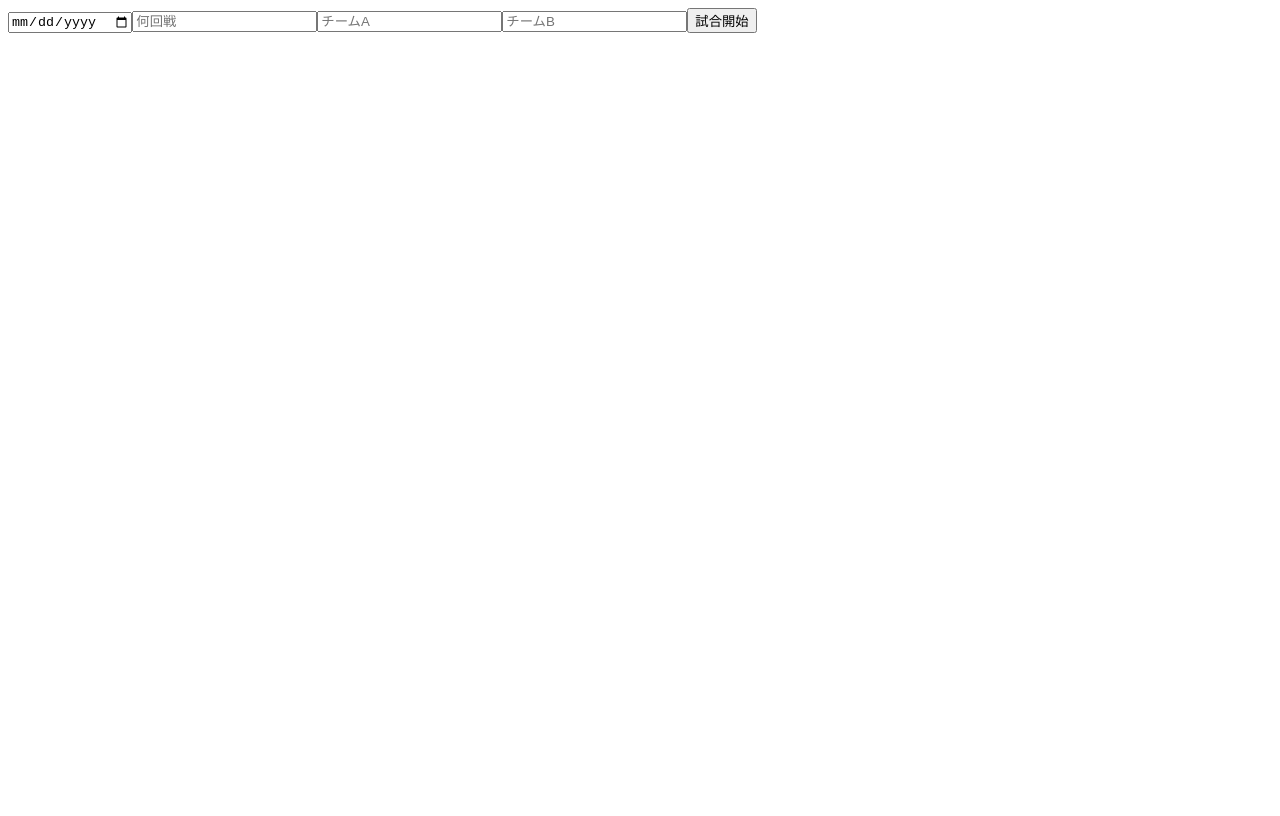
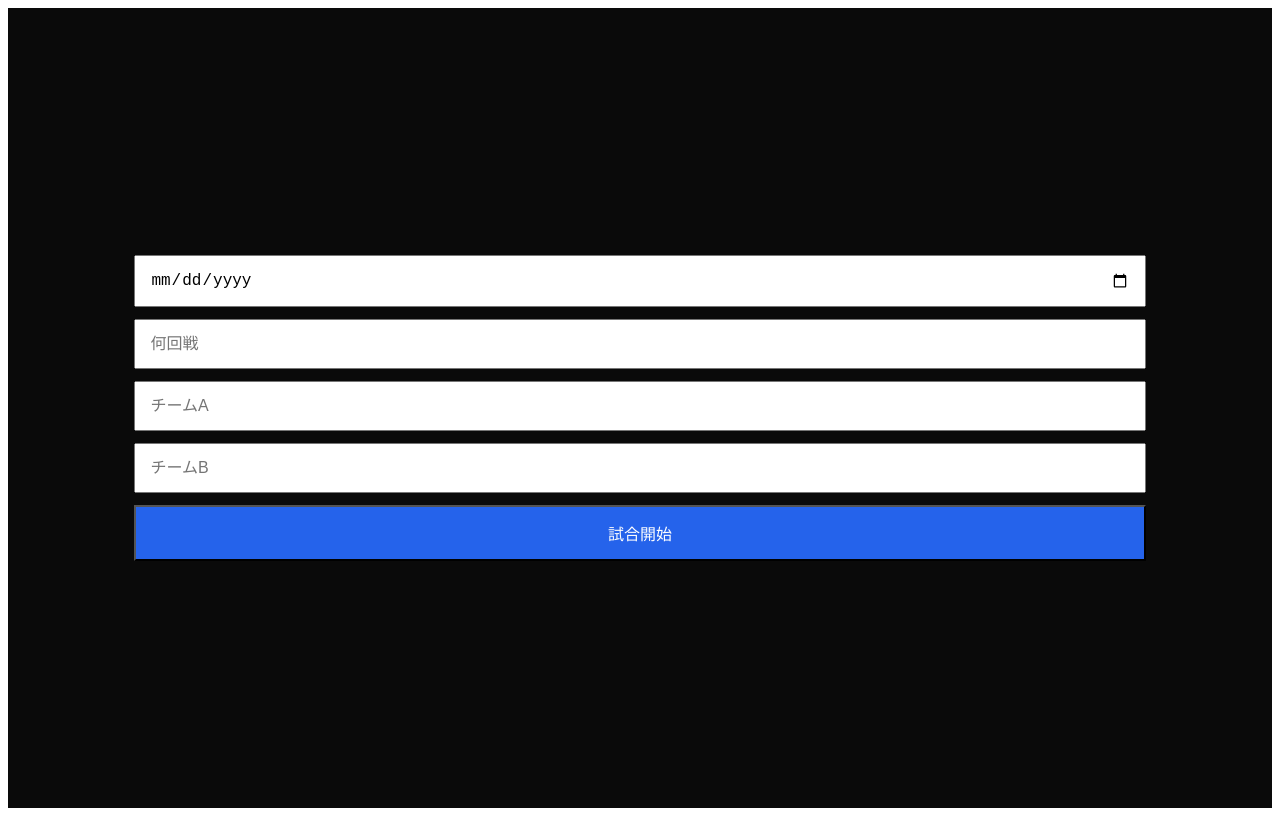
Before and after one commit to hakkinen9301/handball-score-new, a React (Create React App) app: page / in a window 1280 px wide. Built offline with nearby package versions, Linux system fonts and the light colour scheme.

Commit message:
Refactor localStorage handling and improve save logic

```diff
--- a/src/App.js
+++ b/src/App.js
@@ -14,16 +14,27 @@ export default function App() {
   }, [events]);
 
   useEffect(() => {
+    const saved = localStorage.getItem("current_match");
     const hist = localStorage.getItem("match_history");
+
+    if (saved) {
+      const data = JSON.parse(saved);
+      setInfo(data.info);
+      setEvents(data.events);
+      setStarted(true);
+    }
+
     if (hist) setHistory(JSON.parse(hist));
   }, []);
 
   useEffect(() => {
     if (!started) return;
-    localStorage.setItem("current_match", JSON.stringify({ info, events }));
+    localStorage.setItem(
+      "current_match",
+      JSON.stringify({ info, events })
+    );
   }, [events, info, started]);
 
-  // ===== スコア =====
   const calcScore = (target) => {
     let b = 0, r = 0;
     let section = "前半";
@@ -37,10 +48,10 @@ export default function App() {
         }
       }
     });
+
     return `${b}-${r}`;
   };
 
-  // ===== イベント追加 =====
   const addEvent = (team, type, number) => {
     setEvents(prev => {
       const list = [...prev, { team, type, number }];
@@ -56,40 +67,19 @@ export default function App() {
     });
   };
 
-  const addSection = (label) => {
+  const addSection = (label) =>
     setEvents(prev => [...prev, { type: "section", label }]);
-
-    // ★試合終了で自動保存
-    if (label === "試合終了") autoSave();
-  };
 
   const undo = () => setEvents(prev => prev.slice(0, -1));
 
-  // ===== 履歴 =====
-  const makeKey = () =>
-    `${info.date}_${info.round}_${info.home}_${info.away}`;
-
-  const autoSave = () => {
-    const key = makeKey();
+  const save = () => {
     const newHistory = [
-      { key, info, events },
-      ...history.filter(h => h.key !== key)
-    ].sort((a, b) => (a.info.date < b.info.date ? 1 : -1));
-
+      { info, events, date: new Date().toISOString() },
+      ...history
+    ];
     setHistory(newHistory);
     localStorage.setItem("match_history", JSON.stringify(newHistory));
-  };
-
-  const save = () => {
-    autoSave();
     alert("履歴に保存しました");
-  };
-
-  const deleteHistory = (key) => {
-    if (!window.confirm("削除しますか？")) return;
-    const newHistory = history.filter(h => h.key !== key);
-    setHistory(newHistory);
-    localStorage.setItem("match_history", JSON.stringify(newHistory));
   };
 
   const loadMatch = (match) => {
@@ -99,61 +89,27 @@ export default function App() {
   };
 
   const resetToForm = () => {
-    localStorage.removeItem("current_match");
-    setEvents([]);
     setStarted(false);
   };
 
-  // ===== 画像保存（前半・後半）=====
+  // ★画像保存（CDN版）
   const saveImage = async () => {
     if (!window.html2canvas) {
-      alert("html2canvasが未読込");
+      alert("画像保存の読み込みに失敗しました");
       return;
     }
 
-    const sections = ["前半", "後半"];
-
-    for (let sec of sections) {
-      let section = "前半";
-      const filtered = events.filter(e => {
-        if (e.type === "section") section = e.label;
-        return section === sec && e.type !== "section";
+    const canvas = await window.html2canvas(document.body, {
+      backgroundColor: "#000",
+      scale: 2,
     });
 
-      const div = document.createElement("div");
-      div.style.background = "#000";
-      div.style.color = "#fff";
-      div.style.padding = "40px 20px"; // 余白
-
-      div.innerHTML = `
-        <div style="text-align:center;margin-bottom:10px">
-          ${info.date} ${info.round}<br/>
-          ${info.home} vs ${info.away}<br/>
-          ${sec} ${calcScore(sec)}
-        </div>
-        ${filtered.map(e=>{
-          const mark =
-            e.type==="goal"?(e.team==="blue"?"🔵":"🔴"):
-            e.type==="miss"?"❌":
-            e.type==="out"?"⛔":"↩";
-
-          return `<div>${e.team==="blue"?"#"+e.number:""} ${mark} ${e.team==="red"?"#"+e.number:""} ${e.score}</div>`;
-        }).join("")}
-      `;
-
-      document.body.appendChild(div);
-
-      const canvas = await window.html2canvas(div, { scale: 2 });
     const link = document.createElement("a");
-      link.download = `${sec}.png`;
+    link.download = "score.png";
     link.href = canvas.toDataURL();
     link.click();
-
-      document.body.removeChild(div);
-    }
   };
 
-  // ===== 得点集計（混在防止済み）=====
   const goalStats = events.reduce((acc, e) => {
     if (e.type === "goal") {
       const key = `${e.team}-${e.number}`;
@@ -189,14 +145,18 @@ export default function App() {
               onChange={(e)=>setInfo({...info,away:e.target.value})}/>
             <button style={styles.startBtn} onClick={()=>setStarted(true)}>試合開始</button>
 
+            {history.length > 0 && (
+              <div style={{marginTop:20}}>
+                <div>履歴</div>
                 {history.map((h,i)=>(
                   <div key={i}>
                     <button onClick={()=>loadMatch(h)}>
-                  {h.info.date} / {h.info.round} / {h.info.home} vs {h.info.away}
+                      {h.info.home} vs {h.info.away}
                     </button>
-                <button onClick={()=>deleteHistory(h.key)}>削除</button>
                   </div>
                 ))}
+              </div>
+            )}
           </div>
         </div>
       )}
@@ -301,4 +261,68 @@ export default function App() {
   );
 }
 
-const styles = { /* ←ここはあなたの元コードそのまま（省略せず使ってOK） */ };
+const styles = {
+  container:{
+    background:"#0a0a0a",
+    color:"#fff",
+    height:"100vh",
+    display:"flex",
+    flexDirection:"column",
+    fontFamily:"system-ui, -apple-system, sans-serif"
+  },
+
+  header:{position:"sticky",top:0,background:"#000",textAlign:"center",padding:8},
+  scoreRow:{display:"flex",justifyContent:"center",gap:6,fontSize:12},
+
+  timeline:{flex:1,overflowY:"auto",padding:8},
+
+  row:{
+    display:"grid",
+    gridTemplateColumns:"40px 90px 70px 90px 40px",
+    alignItems:"center",
+    height:22
+  },
+
+  c1:{textAlign:"center",color:"#60a5fa"},
+  c2:{textAlign:"right",color:"#60a5fa"},
+  c3:{textAlign:"center",fontWeight:"bold"},
+  c4:{textAlign:"left",color:"#f87171"},
+  c5:{textAlign:"center",color:"#f87171"},
+
+  section:{textAlign:"center",margin:"6px 0",color:"#aaa"},
+
+  bottom:{position:"sticky",bottom:0,background:"#000",padding:6},
+
+  stats:{marginBottom:4},
+  statRow:{display:"grid",gridTemplateColumns:"repeat(8,1fr)",fontSize:12,textAlign:"center"},
+
+  btnRow:{display:"grid",gridTemplateColumns:"repeat(4,1fr)",gap:4,marginBottom:4},
+
+  grid:{display:"grid",gridTemplateColumns:"repeat(5,1fr)",gap:4},
+
+  num:{padding:12,fontSize:16,background:"#222",color:"#fff"},
+
+  blue:{background:"#2563eb",color:"#fff",padding:10},
+  blueSub:{background:"#3b82f6",color:"#fff",padding:10},
+  red:{background:"#dc2626",color:"#fff",padding:10},
+  redSub:{background:"#ef4444",color:"#fff",padding:10},
+
+  actions:{display:"flex",justifyContent:"space-around",marginTop:4},
+
+  startWrap:{
+    height:"100%",
+    display:"flex",
+    justifyContent:"center",
+    alignItems:"center"
+  },
+
+  startBox:{
+    display:"flex",
+    flexDirection:"column",
+    gap:12,
+    width:"80%"
+  },
+
+  bigInput:{padding:14,fontSize:16},
+  startBtn:{padding:14,fontSize:16,background:"#2563eb",color:"#fff"}
+};
```
Lines whose indentation alone changed are shown as unchanged.
